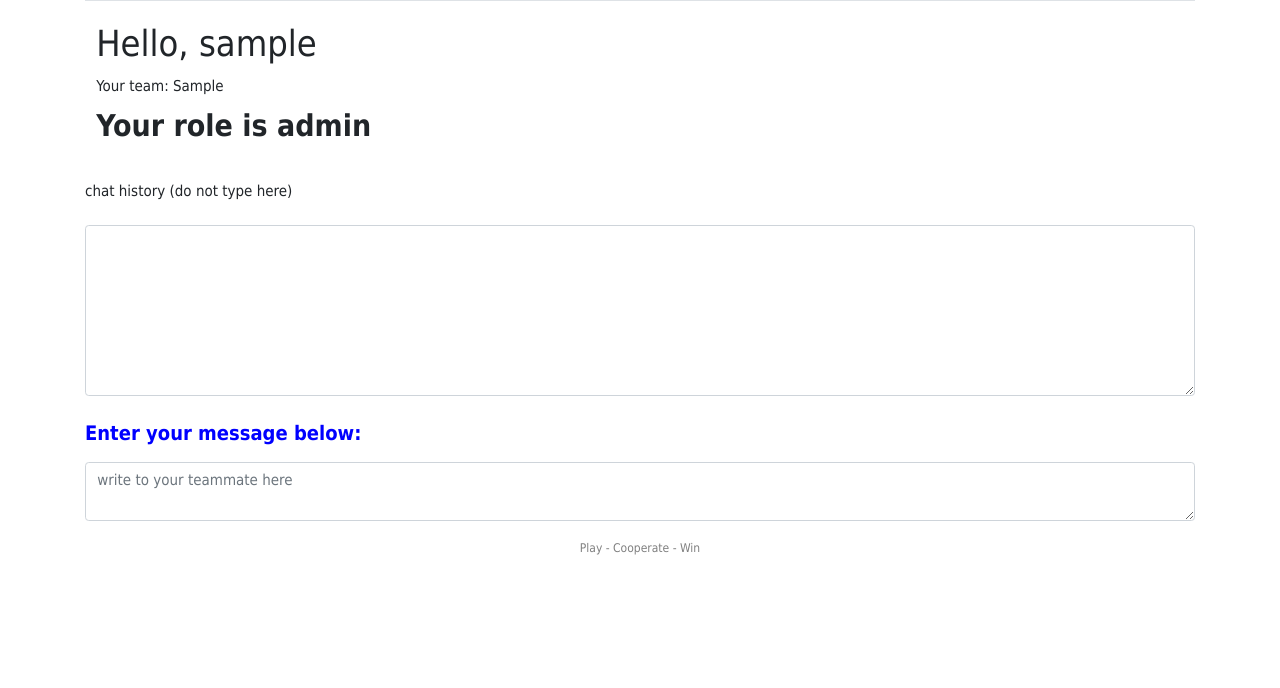
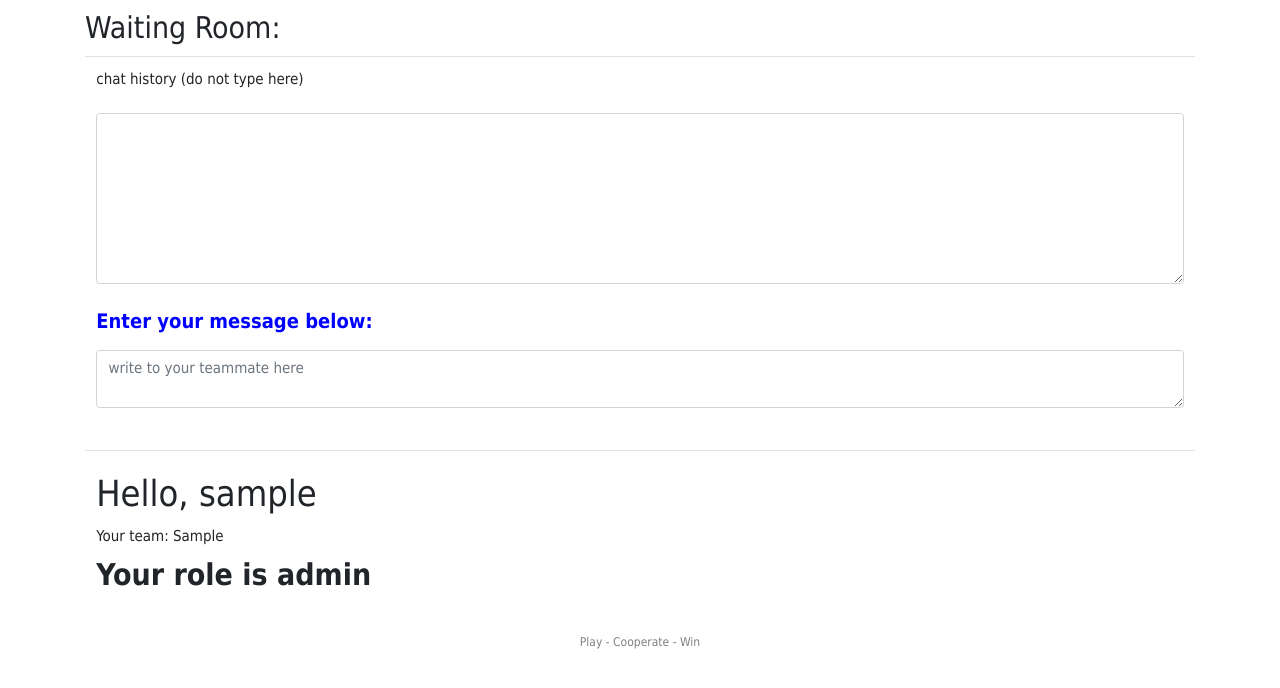
Before and after one commit to Fedilas/flask-amt, a Flask app: template app/templates/user.html in a window 1280 px wide. Shown: the part 75-763 px from the top of the page. Run offline with Flask 2, Linux system fonts and the light colour scheme; a user stored in the database is signed in; tables that the repository leaves empty hold one stand-in row (values such as "Sample post"); the template is opened without the code that fills it: values that come from a table or form of the project are taken from there, most other values are stand-ins (such as "Sample title", 1, 10 or a date in 2020); some libraries are stand-ins or nearby versions.

Commit message:
changes to user page

```diff
--- a/app/templates/user.html
+++ b/app/templates/user.html
@@ -36,6 +36,11 @@
                     window.location.href = "{{ url_for('main.user', username=username) }}";
                 });
             }
+
+
+
+
+
 
 
 
@@ -134,25 +139,45 @@ transition: all 0.4s ease 0s;
 
 
 </style>
+
+<!--Admin view -->
 {% if current_user.username == 'Admin' %}
 <p>List of registered users: </p>
 {% for u in users %}
+{% if u.username != 'Admin' %}
 {{u.username}}
 {{u.amt_id}}
+{% endif %}
 <br>
 {% endfor %}
-{{wtf.quick_form(textform)}}
+
+
+<table class="table table-hover">
+    <tr><h2> Waiting Room: </h2></tr>
+    <td>{{wtf.quick_form(textform)}}</td>
+</table>
 {% endif %}
+
+
+<!--User view -->
 {% if current_user.username != 'Admin' %}
+
+<table class="table table-hover">
+    <tr><h2> Waiting Room: </h2></tr>
+    <td>{{wtf.quick_form(textform)}}</td>
+</table>
+
+
 <table class="table table-hover">
     <tr>
         <td>
             <h1>{{ _('Hello') }}, {{ current_user.username }}</h1>
+            {% if current_user.role != 'not yet decided'%}
             Your team: {{current_user.room}}
 
 
             <h2><strong>Your role is {{current_user.role}}</strong></h2>
-            {% if current_user.role == 'not yet decided'%}
+            {% else %}
             <p> You could be either the Defuser or the Lead Expert. We will first match you with the best teammate then
                 we will distribute the two roles.</p>
 
@@ -166,12 +191,10 @@ transition: all 0.4s ease 0s;
 
 {% if current_user.match == 'waiting for a match' %}
 <strong>Hold on Tight! We are matching you up.</strong>
-<p>There are {{how_many}} users registered so far. We need at least {{threshold}} participants or an even number (e.g.
-    10, 12, 14 ... users).</p>
+<!--<button class="btn btn-primary btn-lg btn-block example_a" onClick="window.location.reload();">Please Refresh This Page</button>-->
+{% endif %}
 
-<button class="example_a" onClick="window.location.reload();">Please Refresh This Page</button>
-{% endif %}
-{{wtf.quick_form(textform)}}
+
 {% for user in users%}
 {% if user.username == match %}
 
@@ -199,8 +222,6 @@ transition: all 0.4s ease 0s;
     {{ form.hidden_tag() }}
     {{ form.submit(class='btn btn-primary btn-lg btn-block') }}
 </form>
-{% else %}
-
 
 {% endif %}
 
@@ -223,5 +244,10 @@ $('.popover-dismiss').popover({
 
 
 
+
+
+
+
+
 </script>
 {% endblock %}
```
